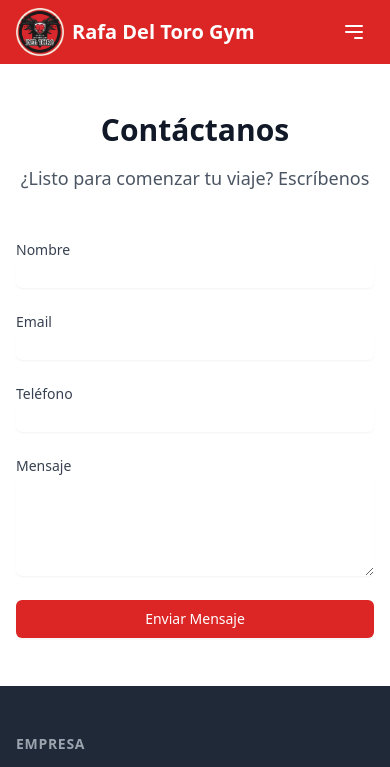
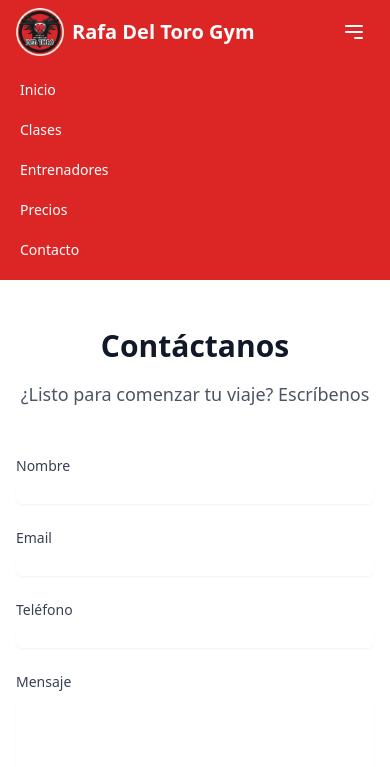
Before and after one commit to Jagarut/rafa_static_website, a plain HTML site: page contacto.html in a window 390 px wide. Both pictures are taken after a click on the button 354 px from the left and 32 px from the top of the page. Shown: the top 767 px of the page. Drawn offline with nearby package versions, Linux system fonts and the light colour scheme.

Commit message:
change home.html for index.html and fixed some bugs

```diff
--- a/contacto.html
+++ b/contacto.html
@@ -3,24 +3,24 @@
 <head>
     <meta charset="UTF-8">
     <meta name="viewport" content="width=device-width, initial-scale=1.0">
-    <title>Contacto - Gimnasio Rafa Del Toro</title>
+    <title>Contacto - Eam Del Toro</title>
     <script src="https://cdn.tailwindcss.com"></script>
     <link rel="stylesheet" href="css/style.css">
 </head>
 <body class="min-h-screen bg-gray-100">
-    <!-- Navigation (same as home.html) -->
+    <!-- Navigation (same as index.html) -->
     <nav class="bg-red-600 text-white">
         <div class="max-w-7xl mx-auto px-4 sm:px-6 lg:px-8">
             <div class="flex items-center justify-between h-16">
                 <div class="flex items-center">
-                    <a href="home.html" class="flex items-center">
+                    <a href="index.html" class="flex items-center">
                         <img src="images/logo.png" alt="Rafa Del Toro Gym Logo" class="h-12 w-auto">
                         <span class="font-bold text-xl ml-2">Rafa Del Toro Gym</span>
                     </a>
                 </div>
                 <div class="hidden md:block">
                     <div class="ml-10 flex items-baseline space-x-4">
-                        <a href="home.html" class="hover:bg-red-500 px-3 py-2 rounded-md text-sm font-medium">Inicio</a>
+                        <a href="index.html" class="hover:bg-red-500 px-3 py-2 rounded-md text-sm font-medium">Inicio</a>
                         <a href="classes.html" class="hover:bg-red-500 px-3 py-2 rounded-md text-sm font-medium">Clases</a>
                         <a href="trainers.html" class="hover:bg-red-500 px-3 py-2 rounded-md text-sm font-medium">Entrenadores</a>
                         <a href="precios.html" class="hover:bg-red-500 px-3 py-2 rounded-md text-sm font-medium">Precios</a>
@@ -39,7 +39,7 @@
         <!-- Mobile menu, hidden by default -->
         <div id="menu" class="md:hidden hidden">
             <div class="px-2 pt-2 pb-3 space-y-1 sm:px-3">
-                <a href="home.html" class="block hover:bg-red-500 px-3 py-2 rounded-md text-sm font-medium">Inicio</a>
+                <a href="index.html" class="block hover:bg-red-500 px-3 py-2 rounded-md text-sm font-medium">Inicio</a>
                 <a href="classes.html" class="block hover:bg-red-500 px-3 py-2 rounded-md text-sm font-medium">Clases</a>
                 <a href="trainers.html" class="block hover:bg-red-500 px-3 py-2 rounded-md text-sm font-medium">Entrenadores</a>
                 <a href="precios.html" class="block hover:bg-red-500 px-3 py-2 rounded-md text-sm font-medium">Precios</a>
@@ -47,6 +47,15 @@
             </div>
         </div>
     </nav>
+
+    <script>
+        const menuBtn = document.getElementById('menu-btn');
+        const menu = document.getElementById('menu');
+
+        menuBtn.addEventListener('click', () => {
+            menu.classList.toggle('hidden');
+        });
+    </script>
 
     <!-- Contact Form Section -->
     <div class="py-12 bg-white">
@@ -88,7 +97,7 @@
         </div>
     </div>
 
-    <!-- Footer (same as home.html) -->
+    <!-- Footer (same as index.html) -->
     <footer class="bg-gray-800">
         <div class="max-w-7xl mx-auto py-12 px-4 sm:px-6 lg:py-16 lg:px-8">
             <div class="xl:grid xl:grid-cols-3 xl:gap-8">
```
Also changed, not shown: classes.html (+6 -6 lines), empezar.html (+14 -4 lines), index.html (renamed from home.html, +4 -5 lines), precios.html (+4 -4 lines), saber_mas.html (+7 -5 lines), trainers.html (+5 -5 lines).
